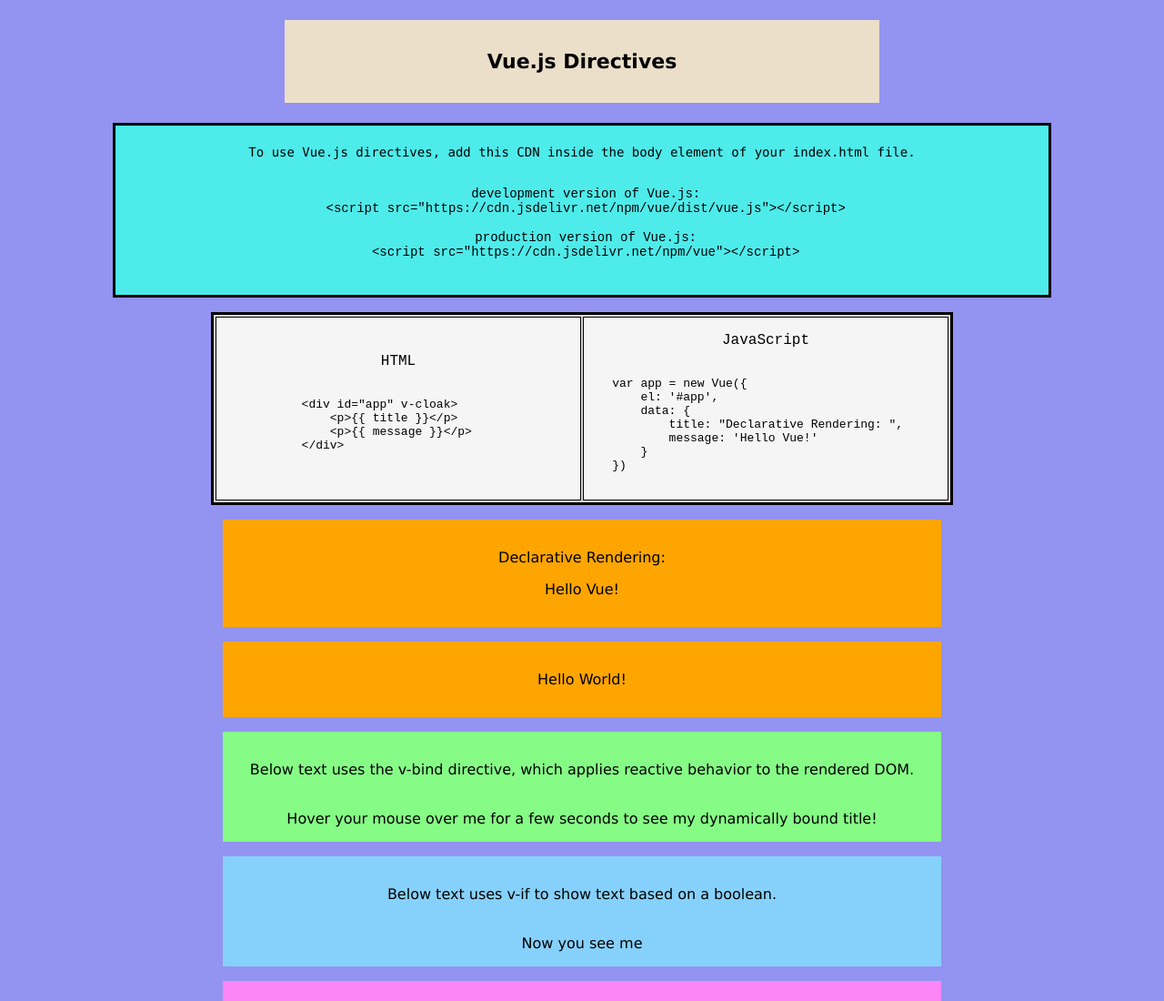
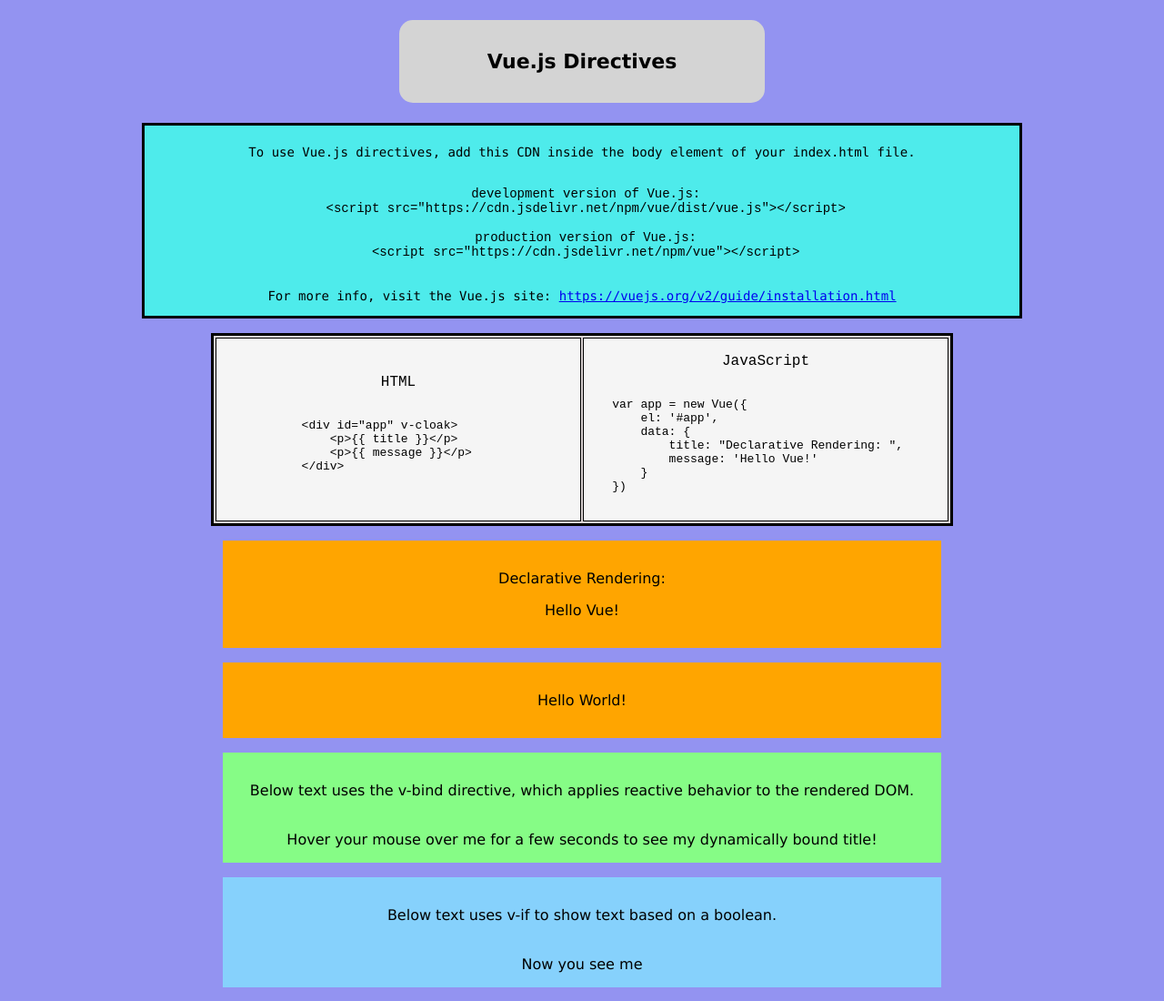
Before and after one commit to walterlee7/vue-tutorial, a website: page build/index.html in a window 1280 px wide. Shown: the top 1100 px of the page at 91% size. Drawn offline with nearby package versions, Linux system fonts and the light colour scheme.

Commit message:
css update

```diff
--- a/build/index.html
+++ b/build/index.html
@@ -30,6 +30,9 @@
  &lt;script src="https://cdn.jsdelivr.net/npm/vue"&gt;&lt;/script&gt;
             </code>
         </pre>
+        <p style="margin-top: 0; margin-bottom: 0.5em;">For more info, visit the Vue.js site:
+            <a href="https://vuejs.org/v2/guide/installation.html" target="_blank"
+                rel="noopener noreferrer">https://vuejs.org/v2/guide/installation.html</a></p>
     </div>
 
     <table id="table">
--- a/build/style.css
+++ b/build/style.css
@@ -5,10 +5,12 @@
 body {
     background-color: rgb(147, 147, 241);
     font-family: "Lucida Sans Unicode", "Lucida Grande", sans-serif;
+    min-width: 811px;
 }
 
 #title {
-    background-color: rgb(235, 223, 201);
+    background-color: rgb(212, 212, 212);
+    border-radius: 15px;
     text-align: center;
     margin: 1em;
     padding: 0.5em;
@@ -16,7 +18,7 @@
     right: 0;
     margin-left: auto;
     margin-right: auto;
-    width: 50%;
+    width: 30%;
     font-weight: bold;
     font-size: 22px;
 }
@@ -32,7 +34,7 @@
     right: 0;
     margin-left: auto;
     margin-right: auto;
-    width: 80%;
+    width: 75%;
     font-size: 14px;
 }
 
```
